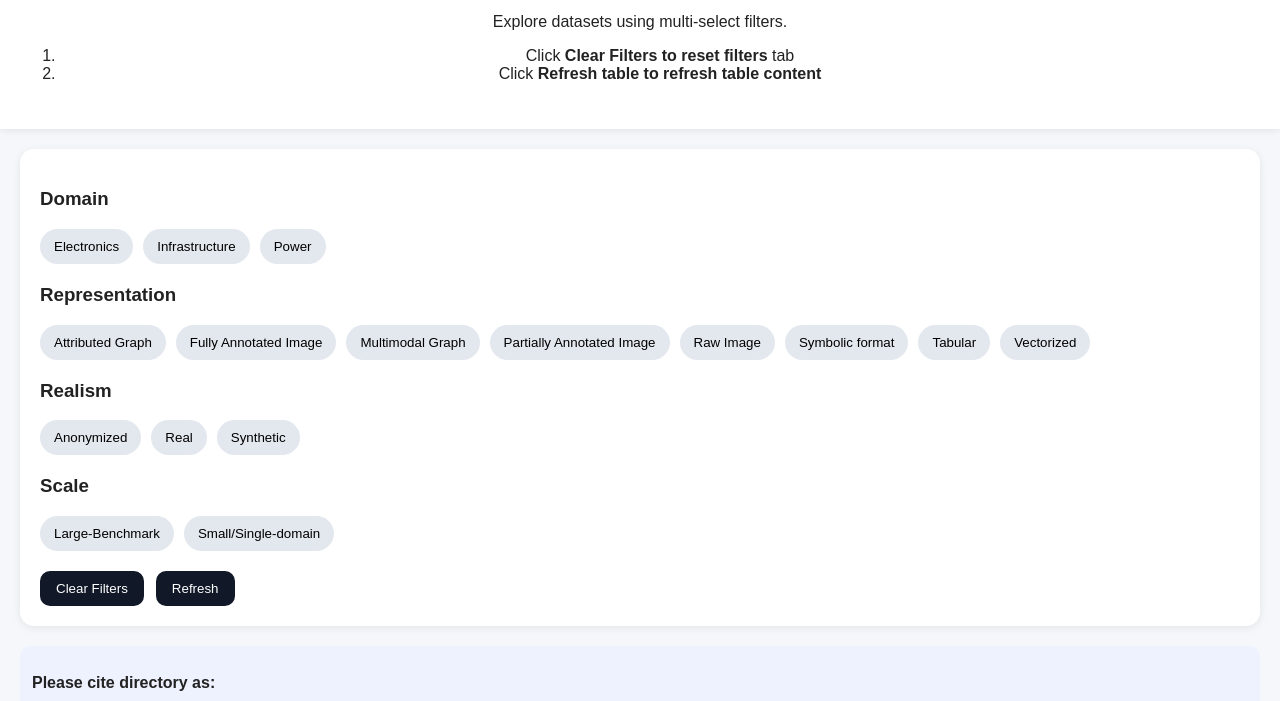
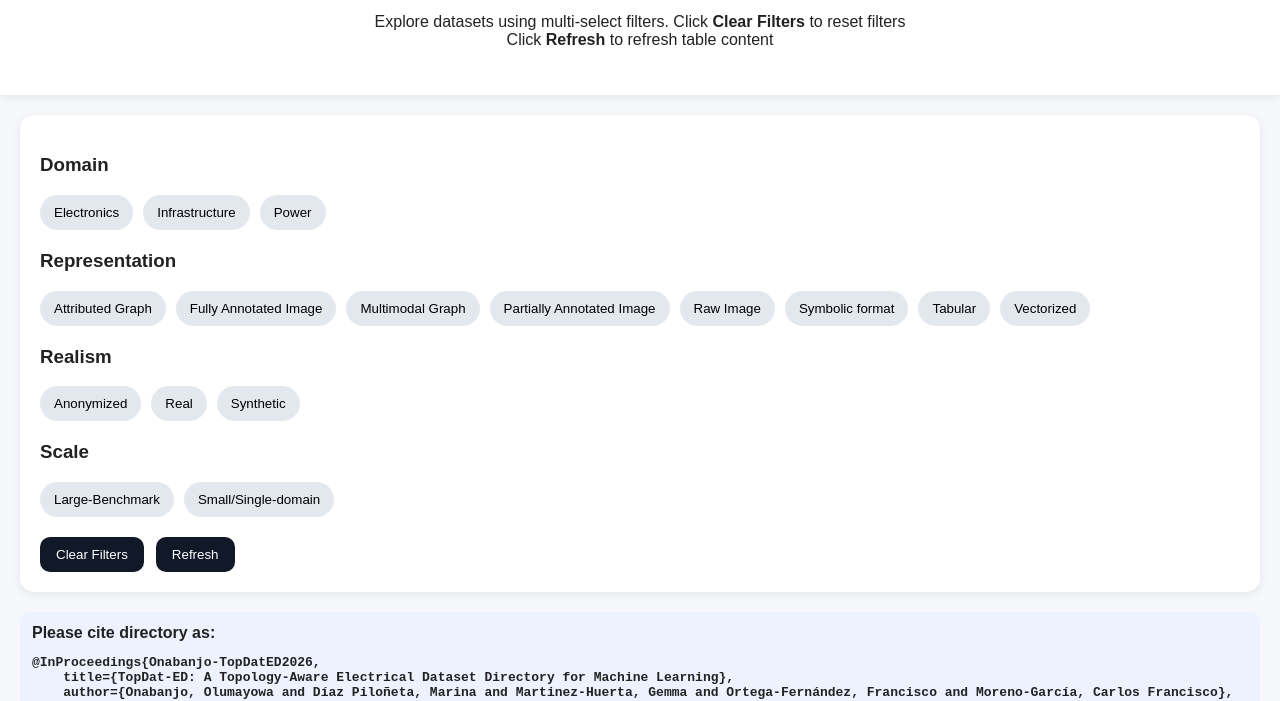
Before and after one commit to mayoT0/TopDat-ED, a plain HTML site: page index.html in a window 1280 px wide. Shown: the part 374-1075 px from the top of the page. Drawn offline with nearby package versions, Linux system fonts and the light colour scheme.

Commit message:
Update index.html

```diff
--- a/index.html
+++ b/index.html
@@ -25,12 +25,11 @@
     <div class="hero-text">
       <h1>TopDat-ED</h1>
 
+      <div>
       <p>
         Explore datasets using multi-select filters.
-          <ol>
-            <li>Click <strong>Clear Filters to reset filters</strong> tab</li>
-            <li>Click <strong>Refresh table to refresh table content</strong></li>
-          </ol>
+          Click <strong>Clear Filters</strong> to reset filters<br>
+          Click <strong>Refresh</strong> to refresh table content<br>
       </p>
     </div>
   </header>
@@ -70,7 +69,7 @@
        Citation
   ========================== -->
   <section class="citation-banner">
-  <p>
+  <div>
     Please cite directory as:
     <pre><code>@InProceedings{Onabanjo-TopDatED2026,
     title={TopDat-ED: A Topology-Aware Electrical Dataset Directory for Machine Learning},
@@ -81,7 +80,7 @@
     pages={XX--XX},
     doi = {}
     }</code></pre>
-  </p>
+  </div>
 </section>
 
   <!-- =========================
```
